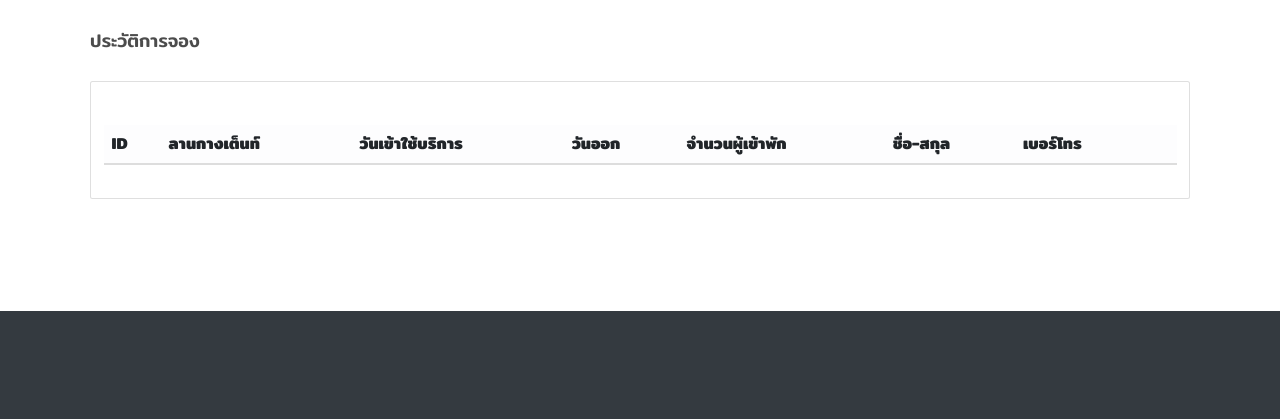
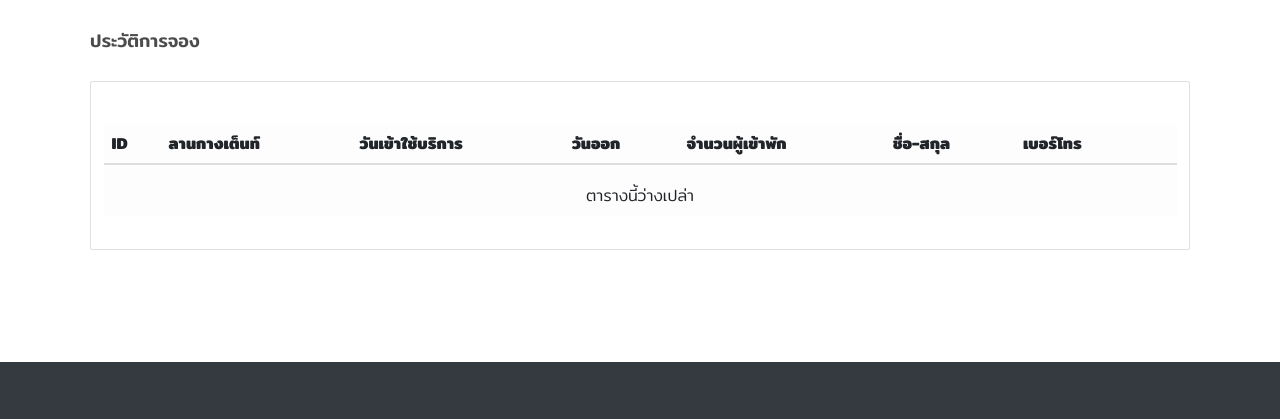
Before and after one commit to TOEYJIRAKID/Camping-Booking-Website, a website: page booking.html in a window 1280 px wide. Shown: the part 1162-1581 px from the top of the page. Drawn offline with nearby package versions, Linux system fonts and the light colour scheme; no server answers.

Commit message:
update table

```diff
--- a/booking.html
+++ b/booking.html
@@ -194,6 +194,9 @@
 										</tr>
 									</thead>
 									<tbody id="tblData">
+										<tr>
+											<td colspan="8" id="emptyDataMessage" style="text-align: center; padding-top: 2rem;">ตารางนี้ว่างเปล่า</td>
+										</tr>
 									</tbody>
 								</table>
 							</div>
```
